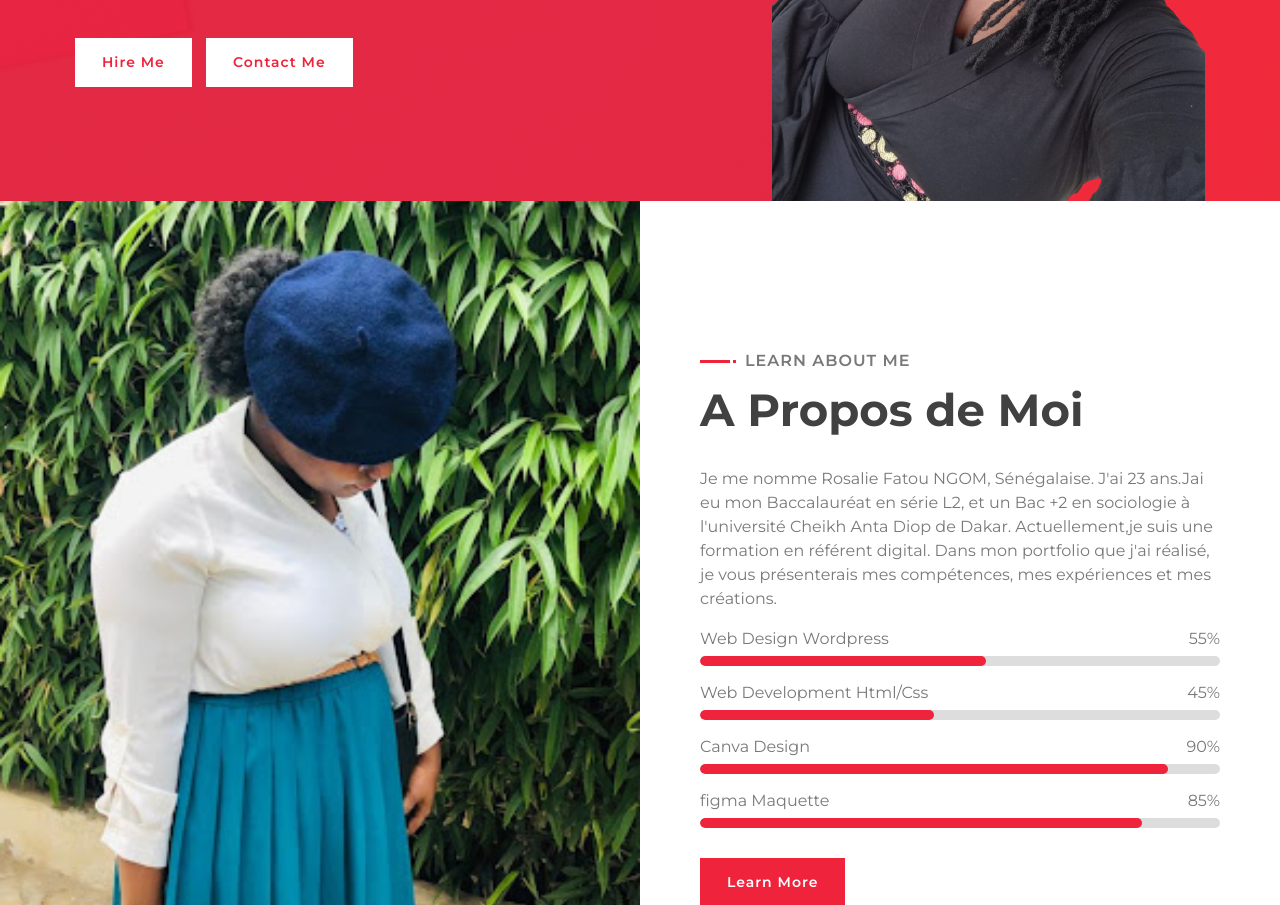
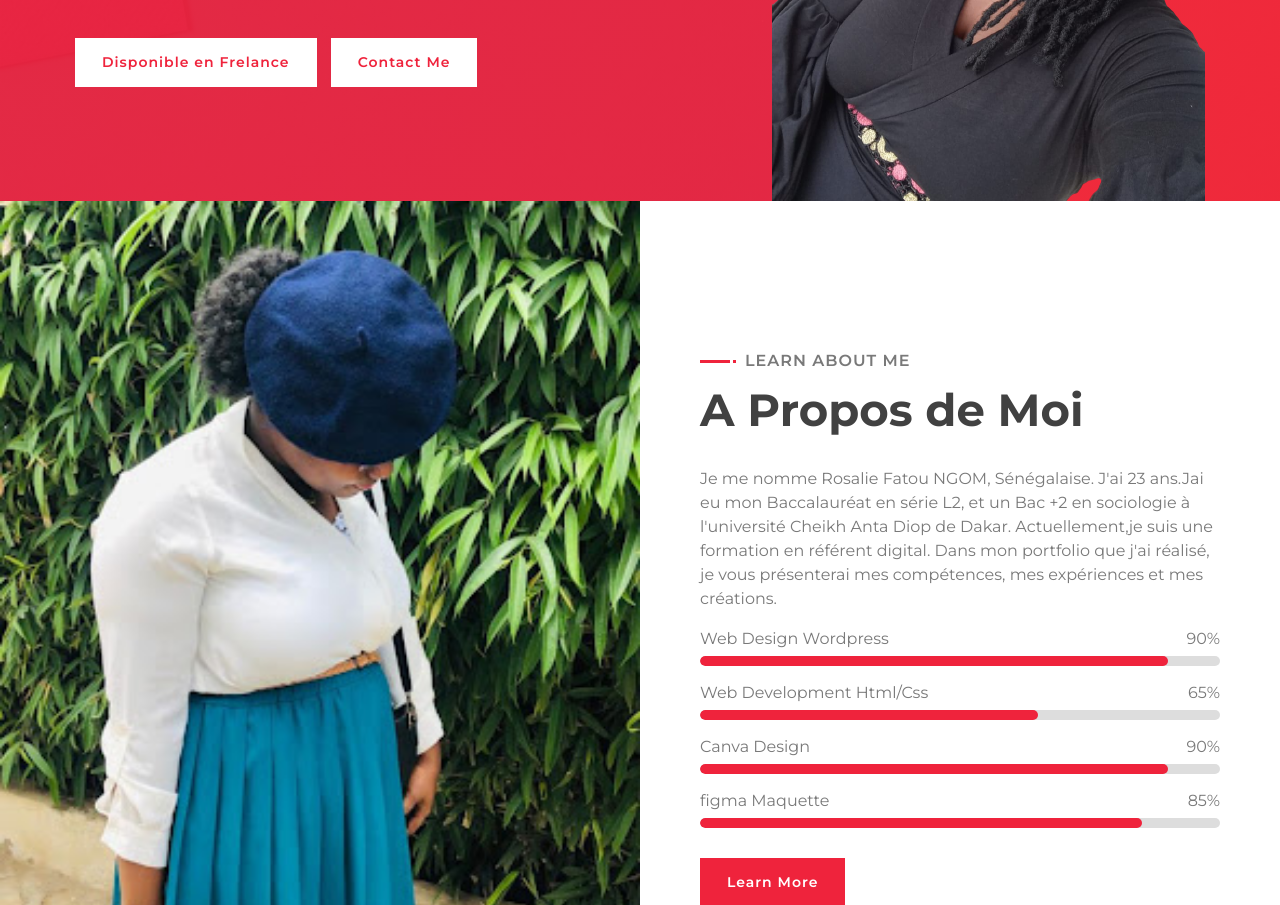
Before and after one commit to Userrosalie/Portfolio, a plain HTML site: page index.html in a window 1280 px wide. Shown: the part 496-1401 px from the top of the page. Drawn offline with nearby package versions, Linux system fonts and the light colour scheme.

Commit message:
Update index.html

```diff
--- a/index.html
+++ b/index.html
@@ -63,7 +63,7 @@
                                 <div class="typed-text">Référente Digital,Community Manager, Designer</div>
                             </div>
                             <div class="hero-btn">
-                                <a class="btn" href="">Hire Me</a>
+                                <a class="btn" href="">Disponible en Frelance</a>
                                 <a class="btn" href="">Contact Me</a>
                             </div>
                         </div>
@@ -96,21 +96,21 @@
                             </div>
                             <div class="about-text">
                                 <p>
-                                    Je me nomme Rosalie Fatou NGOM, Sénégalaise. J'ai 23 ans.Jai eu mon Baccalauréat en série L2, et un Bac +2 en sociologie à l'université Cheikh Anta Diop de Dakar. Actuellement,je suis une formation en référent digital. Dans mon portfolio que j'ai réalisé, je vous présenterais mes compétences, mes expériences et mes créations.
+                                    Je me nomme Rosalie Fatou NGOM, Sénégalaise. J'ai 23 ans.Jai eu mon Baccalauréat en série L2, et un Bac +2 en sociologie à l'université Cheikh Anta Diop de Dakar. Actuellement,je suis une formation en référent digital. Dans mon portfolio que j'ai réalisé, je vous présenterai mes compétences, mes expériences et mes créations.
                                 </p>
                             </div>
                             <div class="skills">
                                 <div class="skill-name">
-                                    <p>Web Design Wordpress</p><p>55%</p>
+                                    <p>Web Design Wordpress</p><p>90%</p>
                                 </div>
                                 <div class="progress">
-                                    <div class="progress-bar" role="progressbar" aria-valuenow="55" aria-valuemin="0" aria-valuemax="100"></div>
+                                    <div class="progress-bar" role="progressbar" aria-valuenow="90" aria-valuemin="0" aria-valuemax="100"></div>
                                 </div>
                                 <div class="skill-name">
-                                    <p>Web Development Html/Css</p><p>45%</p>
+                                    <p>Web Development Html/Css</p><p>65%</p>
                                 </div>
                                 <div class="progress">
-                                    <div class="progress-bar" role="progressbar" aria-valuenow="45" aria-valuemin="0" aria-valuemax="100"></div>
+                                    <div class="progress-bar" role="progressbar" aria-valuenow="65" aria-valuemin="0" aria-valuemax="100"></div>
                                 </div>
                                 <div class="skill-name">
                                     <p>Canva Design</p><p>90%</p>
```
